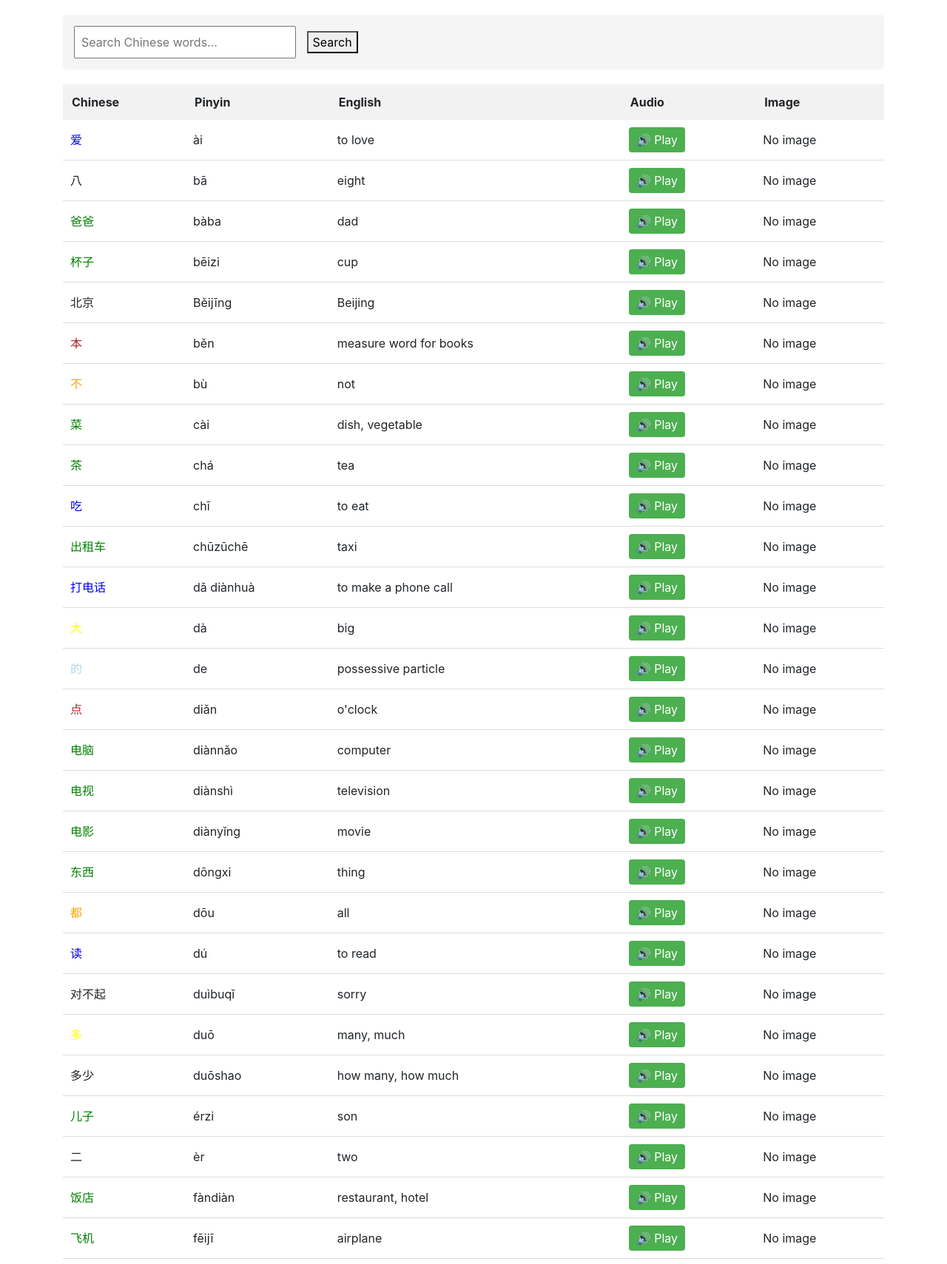
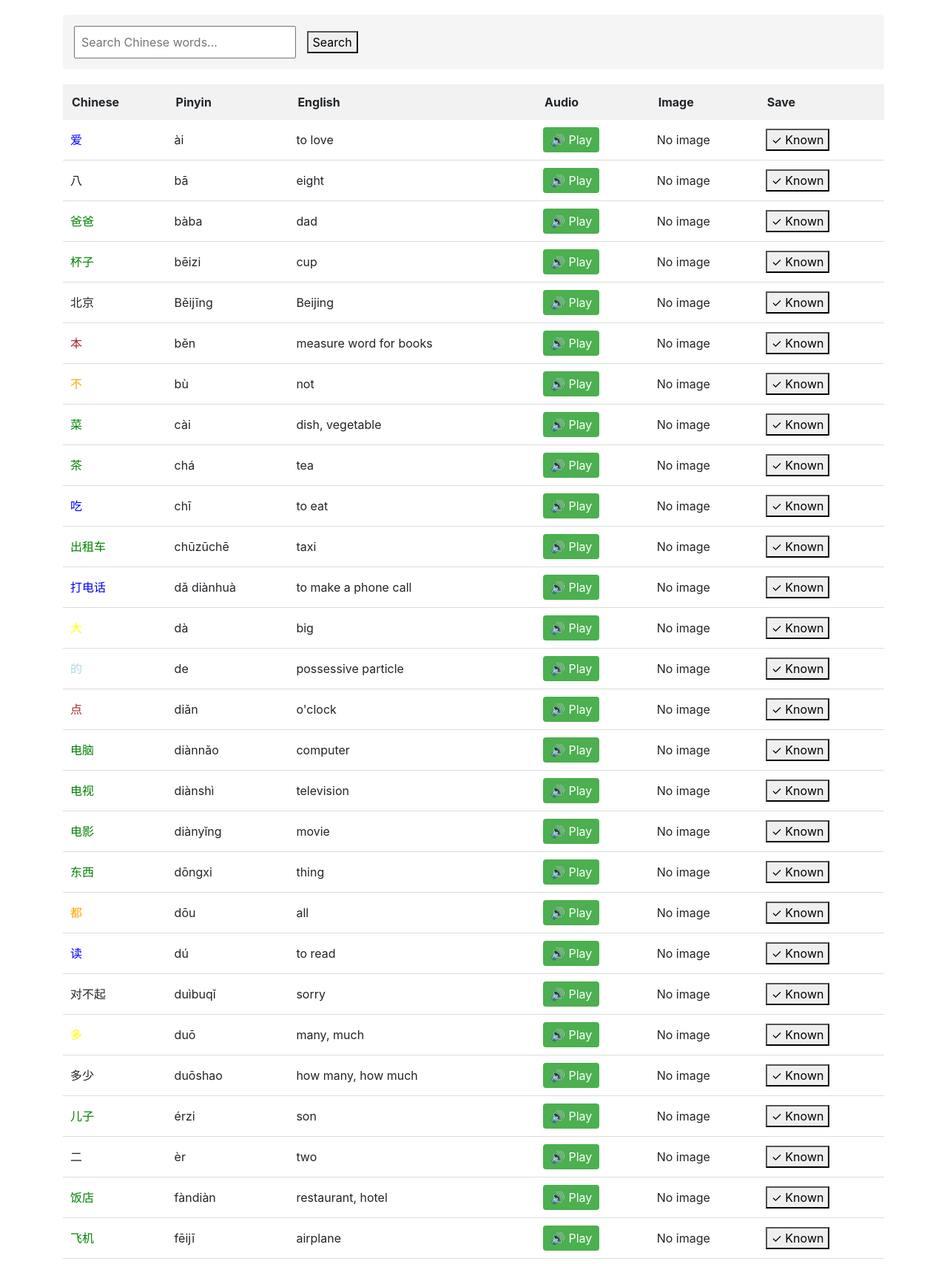
Before and after one commit to lrkc1756/chinese-learning, a Flask app: page /dictionary in a window 1280 px wide. Shown: the part 56-1765 px from the top of the page at 74% size. Run offline with Flask 3, Linux system fonts and the light colour scheme; data comes from the database, SQL or seed files in the repository; some libraries are stand-ins or nearby versions.

Commit message:
add: extra table data and column to save know words. problem: not connected properly with db

```diff
--- a/website/templates/dictionary.html
+++ b/website/templates/dictionary.html
@@ -16,6 +16,7 @@
       <th>English</th>
       <th>Audio</th>
       <th>Image</th>
+      <th>Save</th>
     </tr>
   </thead>
   <tbody>
@@ -42,6 +43,12 @@
         No image
         {% endif %}
       </td>
+      <td>
+        <form method="POST" action="{{ url_for('views.home') }}">
+        <input type="hidden" name="word_id" value="{{ word.id }}">
+        <button type="submit" class="known-button">✓ Known</button>
+        </form>
+    </td>
     </tr>
     {% endfor %}
   </tbody>
```
